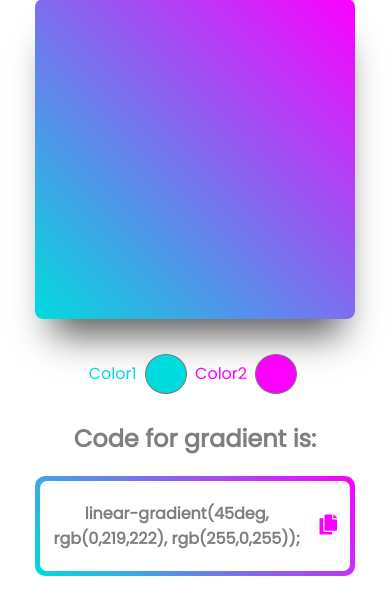
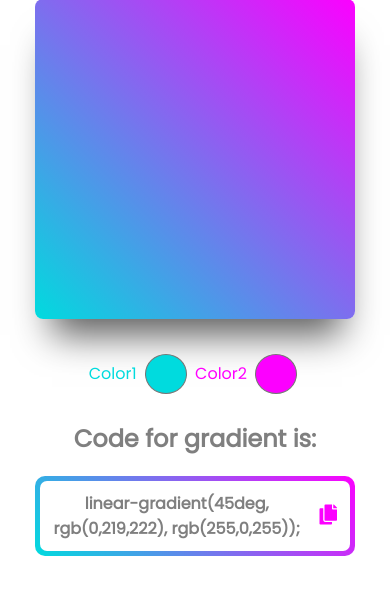
Before and after one commit to tajammulnaeem/Gradiento, a Flask app: page / in a window 390 px wide. Shown: the part 133-748 px from the top of the page. Run offline with Flask 2, Linux system fonts and the light colour scheme.

Commit message:
responsive now

```diff
--- a/static/css/gradient.css
+++ b/static/css/gradient.css
@@ -100,10 +100,10 @@ input::-webkit-color-swatch {
 @media (min-width: 350px) and (max-width: 550px) {
     .grad-1 {
         width: 320px;
-        height: 100px;
+        height: 80px;
     }
     .grad-2 {
         width: 310px;
-        height: 90px;
+        height: 70px;
     }
 }
```
